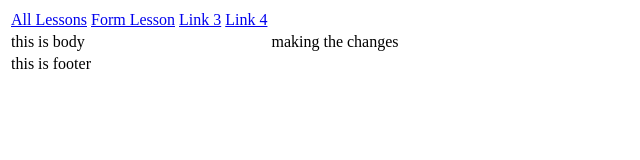
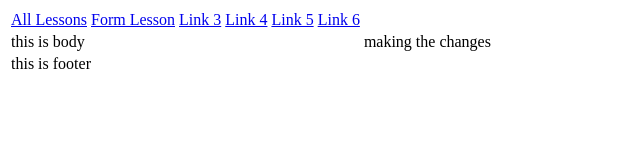
Before and after one commit to malikabid/htmlTraining, a plain HTML site: page index.html in a window 1280 px wide. Shown: the whole page, without its empty margins (0-640 px from the left). Drawn offline with Linux system fonts and the light colour scheme.

Commit message:
Add new menu items to index
Add new menu items to index

```diff
--- a/index.html
+++ b/index.html
@@ -13,6 +13,8 @@
                     <a href="pages/form.html">Form Lesson</a>
                     <a href="#">Link 3</a>
                     <a href="#">Link 4</a>
+                    <a href="#">Link 5</a>
+                    <a href="#">Link 6</a>
                 </p>
             </td>
         </tr>
```
